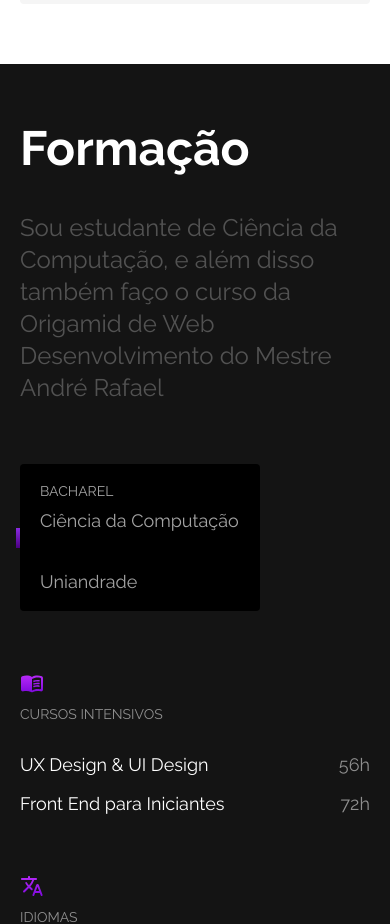
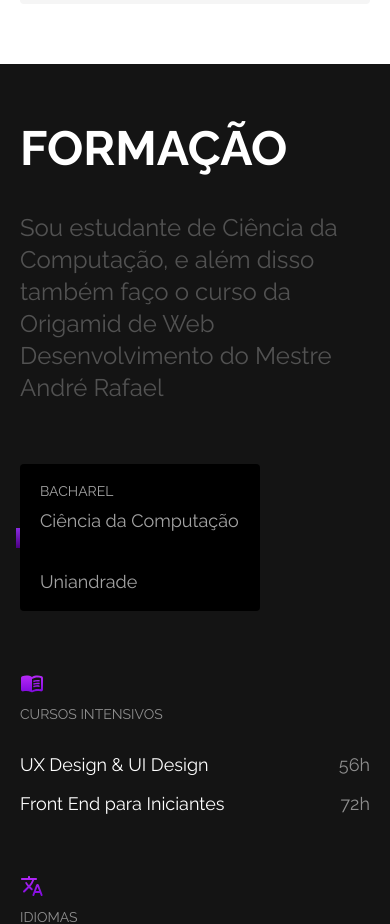
Before and after one commit to Reztorye/RuanUlrich, a plain HTML site: page index.html in a window 390 px wide. Shown: the part 1680-2604 px from the top of the page. Drawn offline with Linux system fonts and the light colour scheme.

Commit message:
CORRECAO DE FONTE

```diff
--- a/css/projetos.css
+++ b/css/projetos.css
@@ -108,6 +108,12 @@
     }
 }
 
+@media (max-width: 800px) {
+    .subtitulo {
+        text-transform: uppercase;
+    }
+}
+
 @media (max-width: 400px) {
     .projetos {
         grid-template-columns: 1fr;
```
